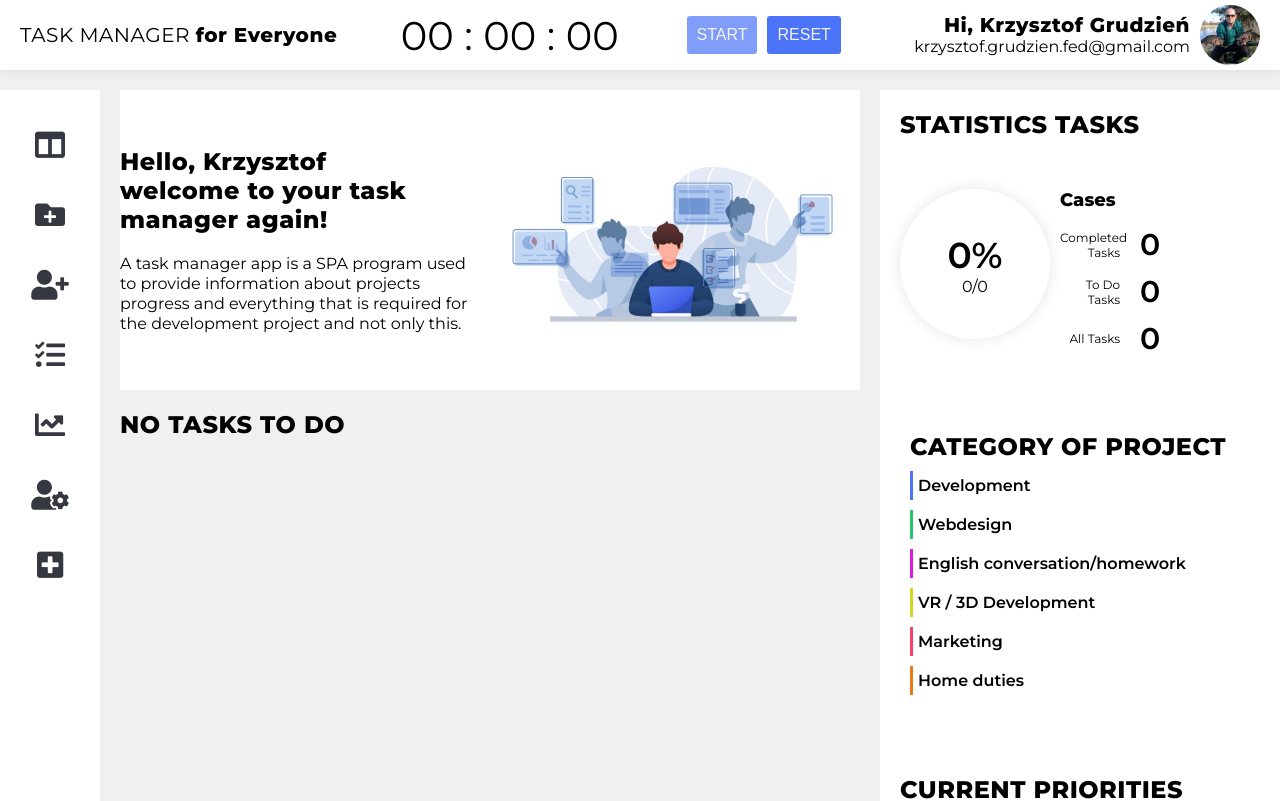
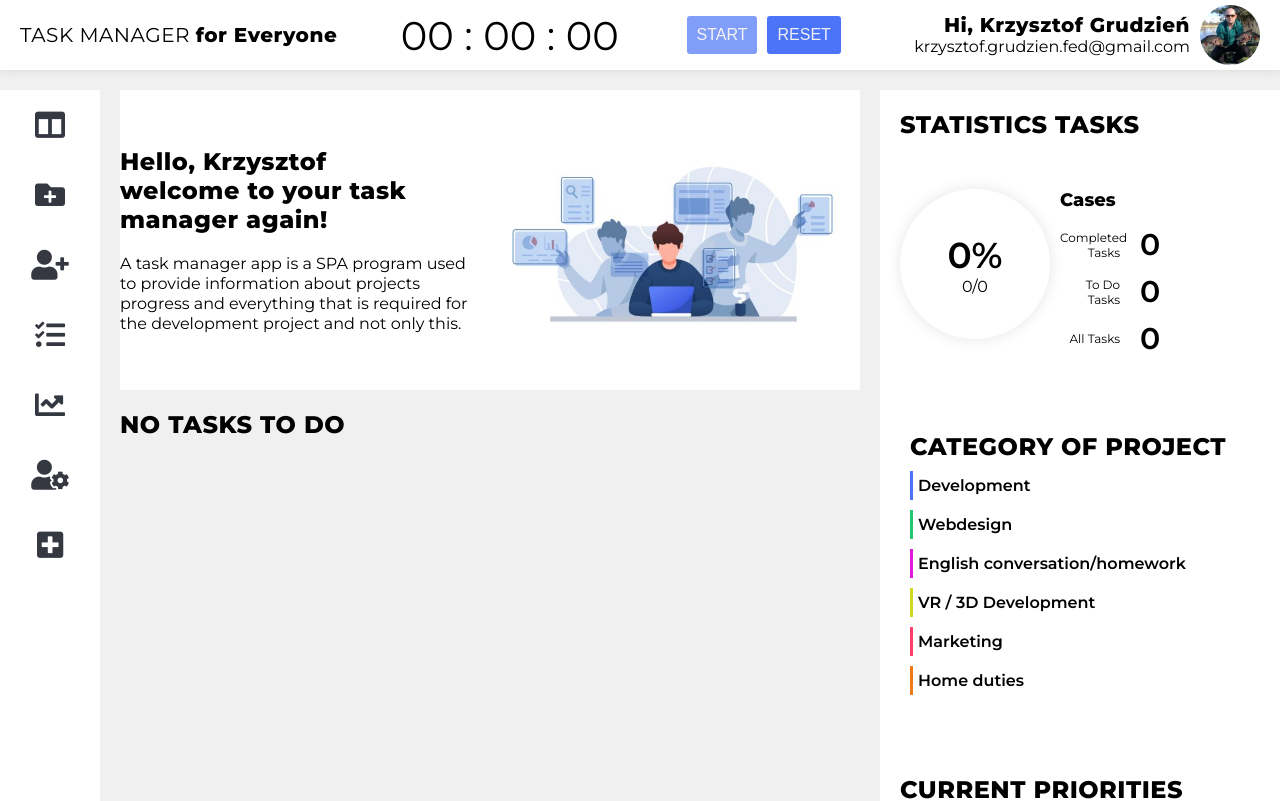
Before and after one commit to KrzysztofGrudzien/React-To-Do-App, a React (Create React App) app: page / in a window 1280 px wide. Shown: the top 801 px of the page. Built offline with nearby package versions, Linux system fonts and the light colour scheme.

Commit message:
add margin for first child of navigation list

```diff
--- a/src/components/Navigation/Navigation.scss
+++ b/src/components/Navigation/Navigation.scss
@@ -22,5 +22,9 @@
       cursor: pointer;
       margin-top: 40px;
     }
+
+    &:first-child {
+      margin-top: -20px;
+    }
   }
 }
```
